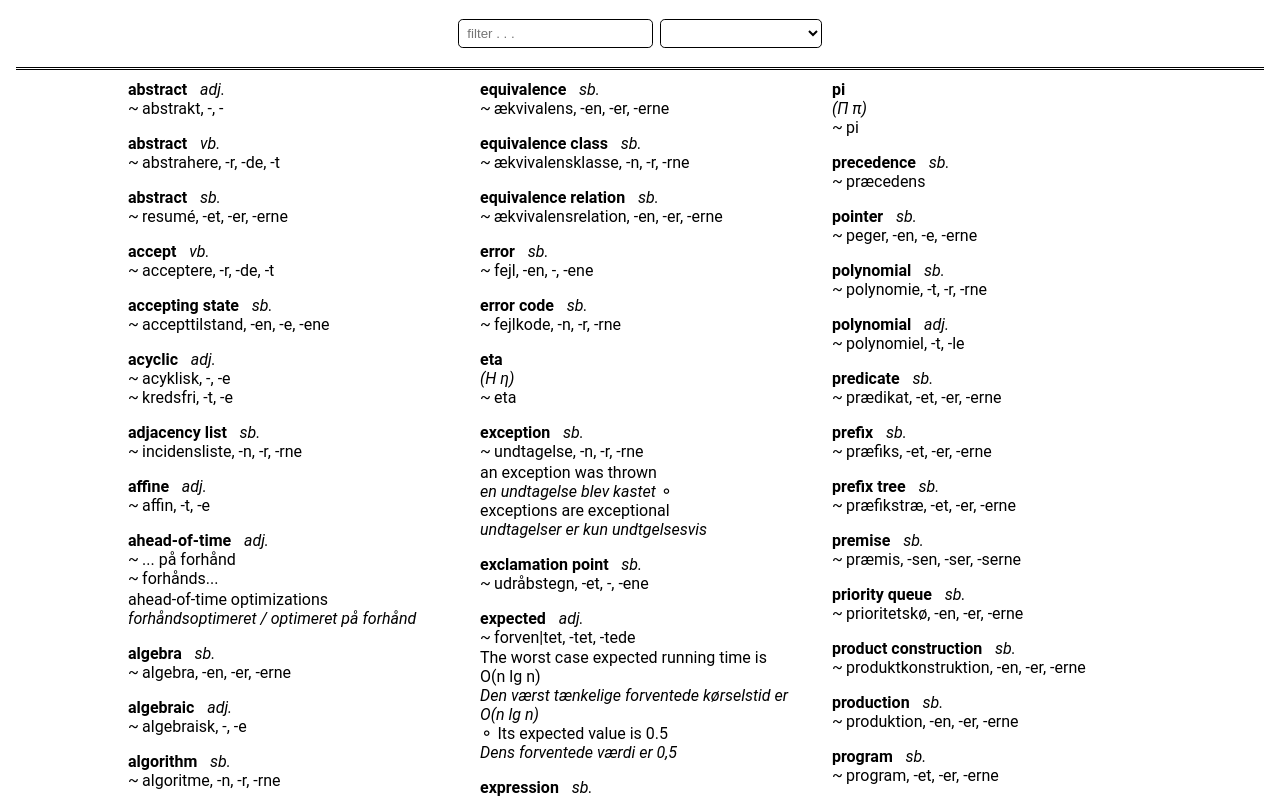
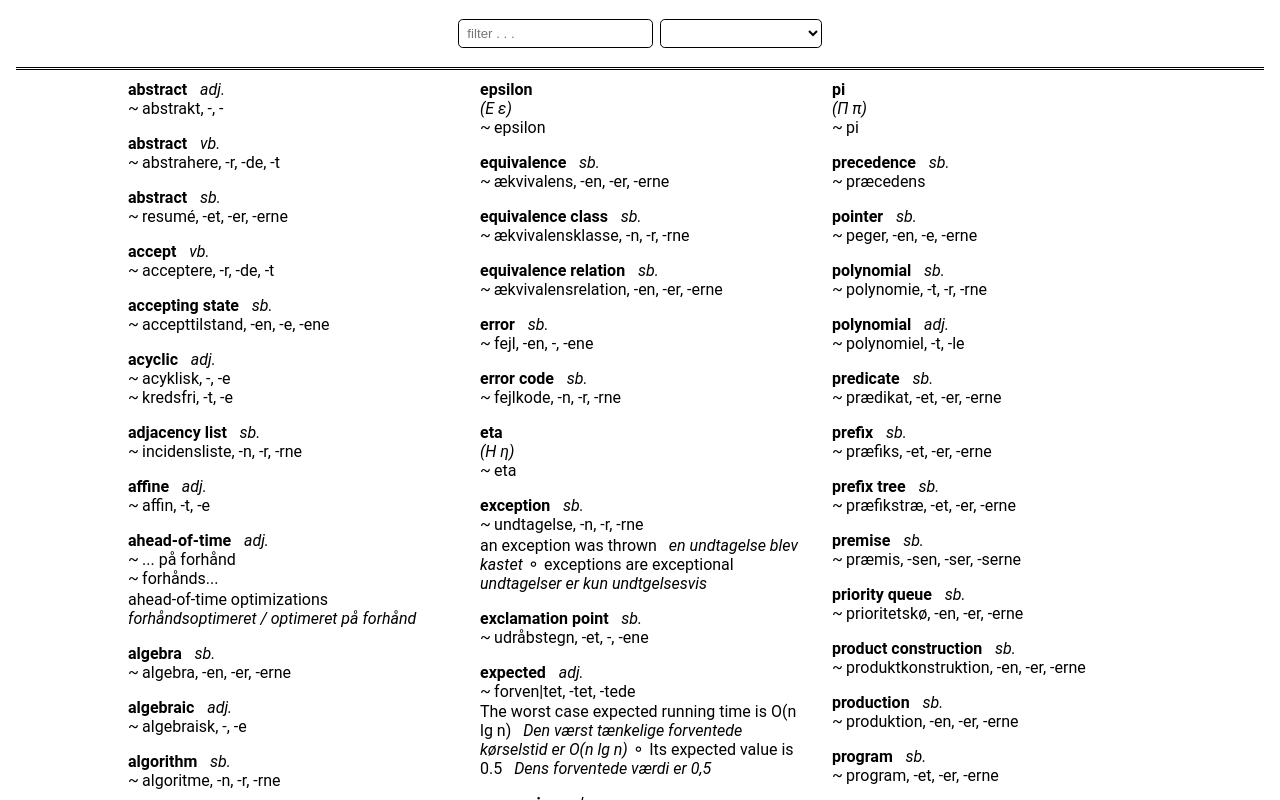
Before and after one commit to SSoelvsten/en-dk, a React (Create React App) app: page / in a window 1280 px wide. Shown: the top 800 px of the page. Built offline with nearby package versions, Linux system fonts and the light colour scheme.

Commit message:
Fix too many line breaks in phrases

```diff
--- a/src/Lexeme.scss
+++ b/src/Lexeme.scss
@@ -24,11 +24,11 @@
   .Phrases {
     margin-top: 0.1rem;
     .English {
-      display: inline-block;
+      display: contents;
       padding-right: 0.4rem;
     }
     .Danish {
-      display: inline-block;
+      display: contents;
       font-style: italic;
     }
   }
--- a/src/Lexeme.tsx
+++ b/src/Lexeme.tsx
@@ -20,8 +20,8 @@
         {lexeme.phrases.map(([en,dk], idx) =>
           <>
             <div className="English">{en}</div>
-            <div className="Danish">{dk}</div>
-            {idx+1 !== lexeme.phrases?.length && <> ⚬ </>}
+            <div className="Danish">&ensp; {dk}</div>
+            {idx + 1 !== lexeme.phrases?.length && <> ⚬ </>}
           </>
         )}
       </div>}
```
